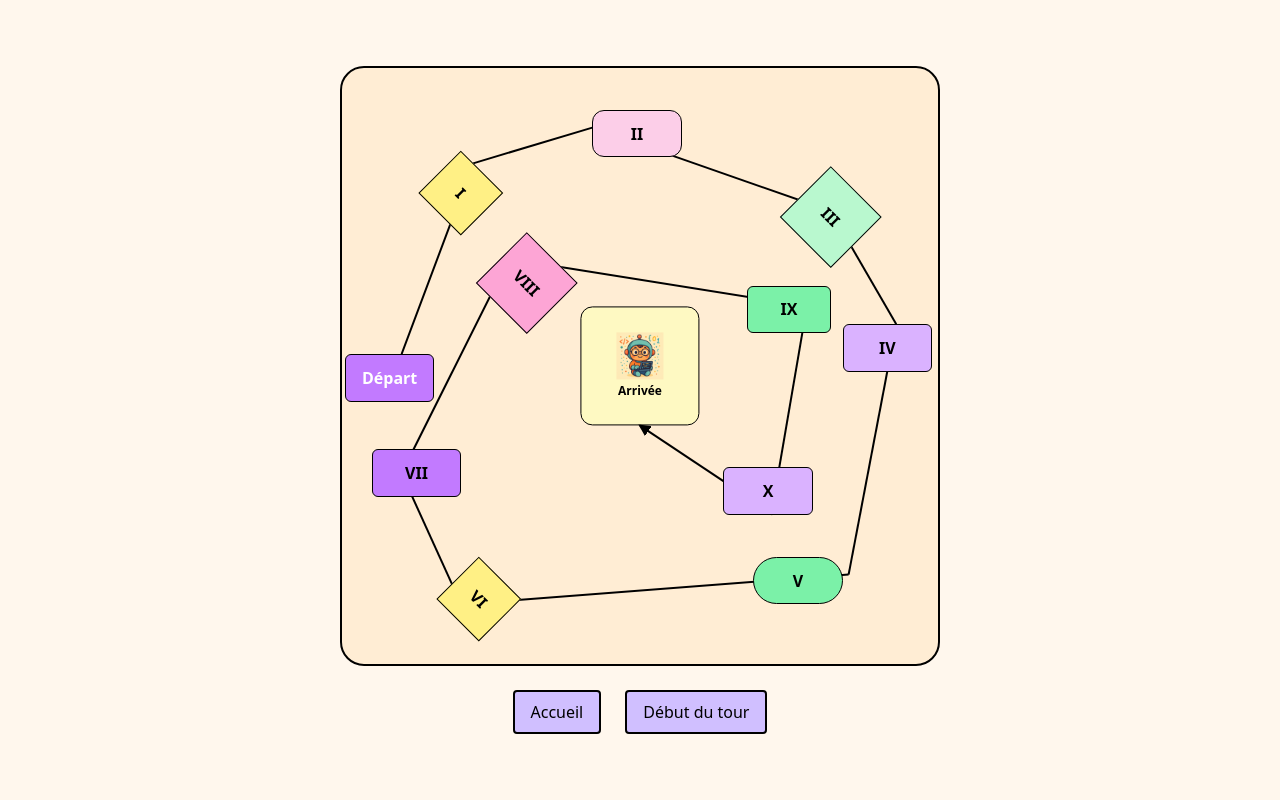
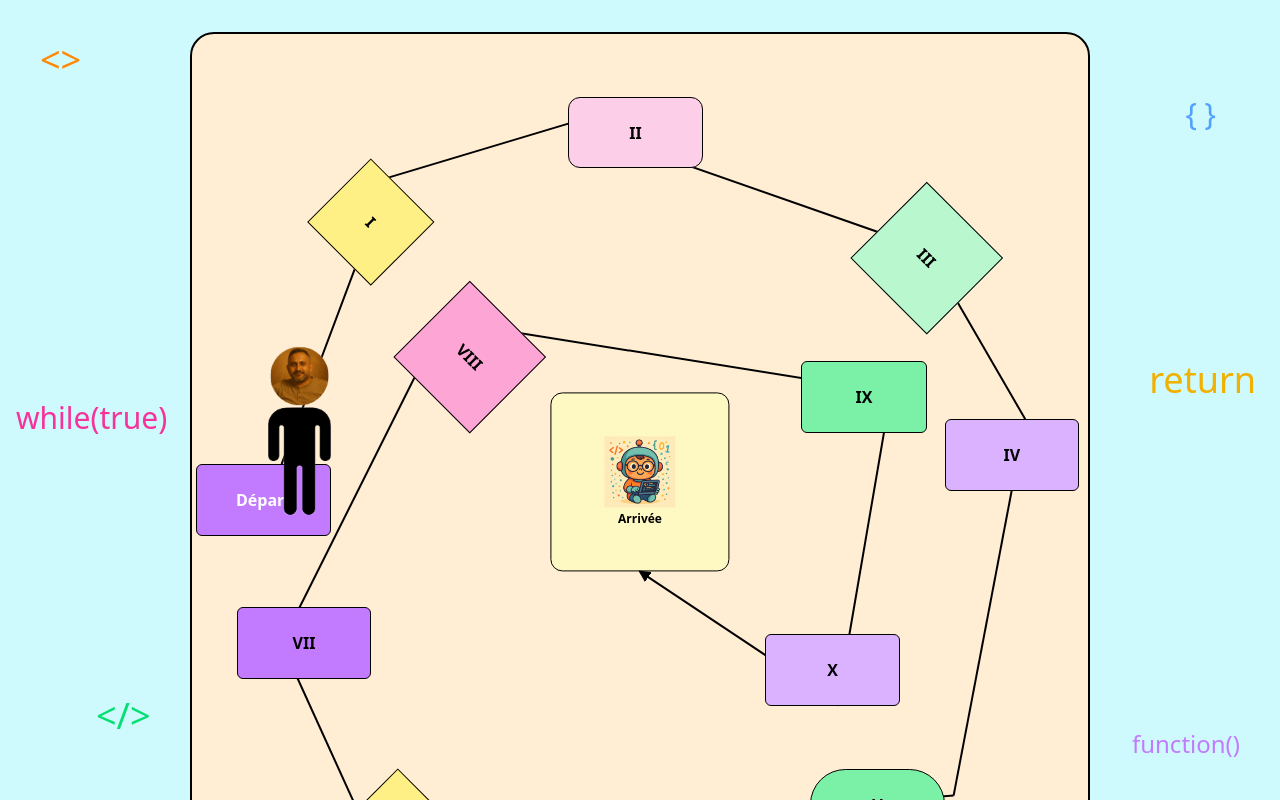
Before and after one commit to Thibaud-Guadagna/protojam, a React (Vite) app in the folder Junior-Hackers/: page /Game in a window 1280 px wide. Shown: the top 800 px of the page. Built offline with nearby package versions, Linux system fonts and the light colour scheme.

Commit message:
add animation of Pion + 2 pions

```diff
--- a/Junior-Hackers/src/components/boardGame.tsx
+++ b/Junior-Hackers/src/components/boardGame.tsx
@@ -1,14 +1,114 @@
+import { useEffect, useState } from "react";
 import { useNavigate } from "react-router-dom";
-import  Button from "./ui/button"
+import Button from "./ui/button";
+import QuestionBubble from "./questionBubble";
+import type { CaseId } from "./questionnaire";
 
 const BoardGame = () => {
 	const navigate = useNavigate();
 
+	// État du jeu
+	const [position, setPosition] = useState(0); // index du pion
+	const [failCount, setFailCount] = useState(0); // nombre d'erreurs
+	const [showQuestion, setShowQuestion] = useState(false); // visibilité question
+	const [isClosing, setIsClosing] = useState(false);
+
+	// Gestion fermeture questionnaire
+	const handleCloseBubble = (wasCorrect: boolean) => {
+		setIsClosing(true);
+
+		setTimeout(() => {
+			setShowQuestion(false); // cache le composant
+			setIsClosing(false); // réinitialise
+			handleAnswer(wasCorrect); // traite la réponse
+		}, 300); // durée = celle de ton animation (300ms ici)
+	};
+
+	// Sauvegarde dans le localStorage
+	useEffect(() => {
+		const saved = localStorage.getItem("pionPosition");
+		if (saved) setPosition(Number(saved));
+	}, []);
+
+	useEffect(() => {
+		localStorage.setItem("pionPosition", position.toString());
+	}, [position]);
+
+	// Cases et coordonnées CSS
+	const cases: CaseId[] = [
+		"Départ",
+		"I",
+		"II",
+		"III",
+		"IV",
+		"V",
+		"VI",
+		"VII",
+		"VIII",
+		"IX",
+		"X",
+		"Arrivée",
+	];
+
+	const casePositions = [
+		{ top: "26%", left: "-8%" }, // Départ
+		{ top: "-5%", left: "1%" }, // I
+		{ top: "-15%", left: "25%" }, // II
+		{ top: "-5%", left: "60%" }, // III
+		{ top: "20%", left: "70%" }, // IV
+		{ top: "60%", left: "60%" }, // V
+		{ top: "60%", left: "5%" }, // VI
+		{ top: "40%", left: "-2%" }, // VII
+		{ top: "10%", left: "15%" }, // VIII
+		{ top: "15%", left: "50%" }, // IX
+		{ top: "45%", left: "47%" }, // X
+		{ top: "30%", left: "22%" }, // Arrivée
+	];
+
+	// Gestion de la réponse
+	const handleAnswer = (isCorrect: boolean) => {
+		let newPosition = position;
+
+		if (isCorrect) {
+			newPosition = Math.min(position + 1, casePositions.length - 1);
+			setFailCount(0);
+		} else {
+			if (failCount === 0) {
+				setFailCount(1);
+			} else {
+				newPosition = Math.max(position - 1, 0);
+				setFailCount(0);
+			}
+		}
+
+		// Appliquer la nouvelle position (même si elle n’a pas changé)
+		setPosition(newPosition);
+
+		// Vérifie si on a atteint la fin
+		if (newPosition === LAST_CASE) {
+			setGameOver(true);
+		}
+	};
+
+	// Gestion fin de partie
+	const LAST_CASE = 11; // ou casePositions.length - 1
+
+	const [gameOver, setGameOver] = useState(false);
+
 	return (
 		<section className="flex flex-col items-center justify-center min-h-screen">
 			<div className="p-8">
-				<div className="relative w-[90vw] max-w-[600px] aspect-square bg-orange-100 rounded-3xl border-2 border-black">
-					{/* Centre */}
+				{/* Plateau */}
+				<div className="relative w-[90vw] max-w-[600px] xl:w-[90vw] xl:max-w-[900px] aspect-square bg-orange-100 rounded-3xl border-2 border-black">
+					{/* Pion dynamique */}
+					<img
+						src="/pionYavuz.png"
+						alt="Pion"
+						className="absolute w-[40%] h-[40%] transition-all duration-500 z-10"
+						style={casePositions[position]}
+					/>
+
+					{/* Arrivée */}
 					<div className="absolute top-[50%] left-[50%] w-[20%] h-[20%] -translate-x-1/2 -translate-y-1/2 rounded-xl bg-yellow-100 border border-black flex flex-col items-center justify-center text-center text-xs font-bold">
 						<img
 							src="/Algobot.png"
@@ -18,7 +118,8 @@ const BoardGame = () => {
 						<span>Arrivée</span>
 					</div>
 
-					{/* Lignes de liaison entre les cases */}
+					{/* Lignes entre les cases */}
+
 					<svg
 						className="absolute top-0 left-0 w-full h-full pointer-events-none"
 						xmlns="http://www.w3.org/2000/svg"
@@ -126,69 +227,88 @@ const BoardGame = () => {
 							markerEnd="url(#arrow)"
 						/>
 					</svg>
-
-					{/* Cases positionnées proportionnellement */}
+					{/* Cases fixes */}
 					<div className="absolute top-[48%] left-[0.5%] w-[15%] h-[8%] bg-purple-400 text-white rounded-md flex items-center justify-center font-bold border border-black">
 						Départ
 					</div>
-
 					<div className="absolute top-[16%] left-[15%] w-[10%] h-[10%] bg-yellow-200 rotate-45 flex items-center justify-center font-bold border border-black">
 						I
 					</div>
-
 					<div className="absolute top-[7%] left-[42%] w-[15%] h-[8%] bg-pink-200 rounded-xl flex items-center justify-center font-bold border border-black">
 						II
 					</div>
-
 					<div className="absolute top-[19%] right-[12%] w-[12%] h-[12%] bg-green-200 rotate-45 flex items-center justify-center font-bold border border-black">
 						III
 					</div>
-
 					<div className="absolute top-[43%] right-[1%] w-[15%] h-[8%] bg-purple-300 rounded-md flex items-center justify-center font-bold border border-black">
 						IV
 					</div>
-
 					<div className="absolute bottom-[10%] right-[16%] w-[15%] h-[8%] bg-green-300 rounded-full flex items-center justify-center font-bold border border-black">
 						V
 					</div>
-
 					<div className="absolute bottom-[6%] left-[18%] w-[10%] h-[10%] bg-yellow-200 rotate-45 flex items-center justify-center font-bold border border-black">
 						VI
 					</div>
-
 					<div className="absolute bottom-[28%] left-[5%] w-[15%] h-[8%] bg-purple-400 rounded-md flex items-center justify-center font-bold border border-black">
 						VII
 					</div>
-
 					<div className="absolute top-[30%] left-[25%] w-[12%] h-[12%] bg-pink-300 rotate-45 flex items-center justify-center font-bold border border-black">
 						VIII
 					</div>
-
 					<div className="absolute top-[36.5%] right-[18%] w-[14%] h-[8%] bg-green-300 rounded-md flex items-center justify-center font-bold border border-black">
 						IX
 					</div>
-
 					<div className="absolute bottom-[25%] right-[21%] w-[15%] h-[8%] bg-purple-300 rounded-md flex items-center justify-center font-bold border border-black">
 						X
 					</div>
 				</div>
 
+				{/* Boutons */}
 				<div className="mt-6 flex justify-center gap-6">
-					<Button
-						type="button"
-						onClick={() => navigate("/")}
-						variant="primary"
-					>
+					<Button onClick={() => navigate("/")} variant="primary">
 						Accueil
 					</Button>
 					<Button
-						type="button"
+						onClick={() => setShowQuestion(true)}
 						variant="primary"
-
+						disabled={gameOver}
 					>
 						Début du tour
 					</Button>
 				</div>
+
+				{/* Question (affichée quand showQuestion = true) */}
+				{showQuestion && (
+					<div
+						className={`fixed inset-0 bg-black/80 flex items-center justify-center z-50
+    transition-opacity duration-300 ${isClosing ? "opacity-0" : "opacity-100"}`}
+					>
+						<QuestionBubble
+							caseId={cases[position]}
+							onClose={handleCloseBubble}
+							onResult={handleAnswer}
+						/>
+					</div>
+				)}
+
+				{gameOver && (
+					<div className="mt-8 text-center text-2xl font-bold text-green-600 animate-pulse">
+						🎉 Félicitations ! Tu as terminé le jeu !
+						<br />
+						<button
+							type="button"
+							onClick={() => {
+								setPosition(0);
+								setFailCount(0);
+								setGameOver(false);
+								localStorage.removeItem("pionPosition");
+							}}
+							className="mt-4 bg-blue-500 text-white px-4 py-2 rounded hover:bg-blue-600"
+						>
+							Rejouer
+						</button>
+					</div>
+				)}
 			</div>
 		</section>
 	);
--- a/Junior-Hackers/src/components/questionBubble.tsx
+++ b/Junior-Hackers/src/components/questionBubble.tsx
@@ -4,17 +4,25 @@ import {
 	getRandomQuestionFromCase,
 	validateAnswer,
 } from "../components/questionnaire";
+import Button from "./ui/button";
 
 interface QuestionBubbleProps {
 	caseId: CaseId;
-	onClose: () => void;
+	onClose: (wasCorrect: boolean) => void;
+
+	onResult?: (isCorrect: boolean) => void;
 }
 
-const QuestionBubble: React.FC<QuestionBubbleProps> = ({ caseId, onClose }) => {
+const QuestionBubble: React.FC<QuestionBubbleProps> = ({
+	caseId,
+	onClose,
+	onResult,
+}) => {
 	const [question] = useState(() => getRandomQuestionFromCase(caseId));
 	const [selected, setSelected] = useState<string | null>(null);
 	const [feedback, setFeedback] = useState<string | null>(null);
 	const [explanation, setExplanation] = useState<string | null>(null);
+	const [wasCorrect] = useState<boolean | null>(null);
 
 	if (!question) return <p>Question introuvable.</p>;
 
@@ -31,7 +39,7 @@ const QuestionBubble: React.FC<QuestionBubbleProps> = ({ caseId, onClose }) => {
 	};
 
 	return (
-		<div className="relative max-w-2xl mx-auto mt-10 p-6 bg-white border rounded-xl shadow-lg flex flex-col md:flex-row gap-6 animate-fade-in">
+		<div className="relative max-w-2xl mx-auto mt-10 p-6 bg-[#ffd8a8] border rounded-xl shadow-lg flex flex-col md:flex-row gap-6 animate-fade-in">
 			{/* Image Algobot */}
 			<img
 				src="/Algobot_parle.png"
@@ -40,19 +48,20 @@ const QuestionBubble: React.FC<QuestionBubbleProps> = ({ caseId, onClose }) => {
 			/>
 
 			{/* Bulle question */}
-			<div className="flex-1">
+			<div className="flex-1 ">
 				<h2 className="text-lg font-semibold mb-4">{question.question}</h2>
 				<div className="grid grid-cols-1 gap-2">
 					{question.options.map((option: string) => (
-						<button
+						<Button
 							key={option}
 							type="button"
+							variant="secondary"
 							className={`w-full px-4 py-2 border rounded-lg text-left transition duration-200
                 ${selected === option ? "bg-blue-200" : "hover:bg-gray-100"}`}
 							onClick={() => handleAnswer(option)}
 						>
 							{option}
-						</button>
+						</Button>
 					))}
 				</div>
 
@@ -66,7 +75,12 @@ const QuestionBubble: React.FC<QuestionBubbleProps> = ({ caseId, onClose }) => {
 						<button
 							type="button"
 							className="mt-4 px-4 py-2 bg-green-500 text-white rounded hover:bg-green-600"
-							onClick={onClose}
+							onClick={() => {
+								if (wasCorrect !== null && onResult) {
+									onResult(wasCorrect); // ✅ déclenche le traitement réel
+								}
+								onClose(feedback?.includes("Bravo") ?? false); // fermeture de la bulle
+							}}
 						>
 							Continuer
 						</button>
--- a/Junior-Hackers/src/main.tsx
+++ b/Junior-Hackers/src/main.tsx
@@ -5,7 +5,7 @@ import App from "./App.tsx";
 import { RouterProvider, createBrowserRouter } from "react-router";
 import Home from "./pages/home.tsx";
 import Game from "./pages/game.tsx";
-import BoardGame from "./components/boardGame.tsx";
+
 
 const router = createBrowserRouter([
 	{
--- a/Junior-Hackers/src/pages/game.tsx
+++ b/Junior-Hackers/src/pages/game.tsx
@@ -1,9 +1,13 @@
 import BoardGame from "../components/boardGame";
+import FloatingElements from "../components/floatingElements";
 
 export default function Game() {
 	return (
-		<div className="min-h-screen flex flex-col items-center justify-center bg-orange-50">
+		<>
+		<FloatingElements />
+		<div className="min-h-screen flex flex-col items-center justify-center bg-cyan-100">
 			<BoardGame />
 		</div>
+		</>
 	);
 }
```
Also changed, not shown: Junior-Hackers/public/pionNicolas.png (added), Junior-Hackers/public/pionYavuz.png (added).
